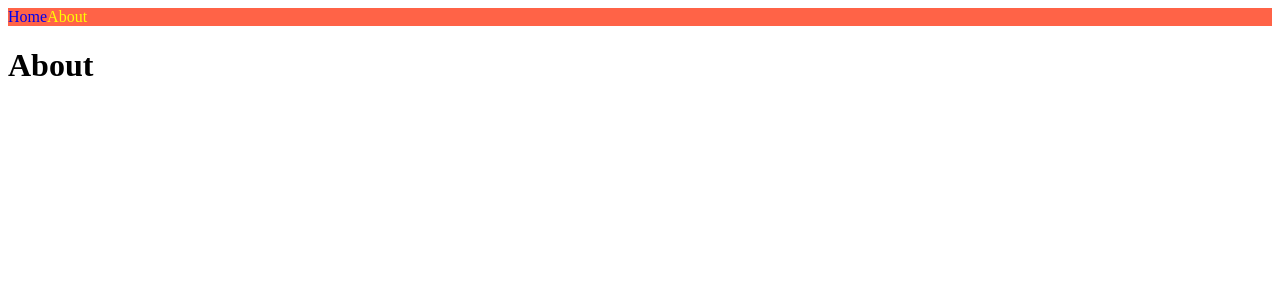
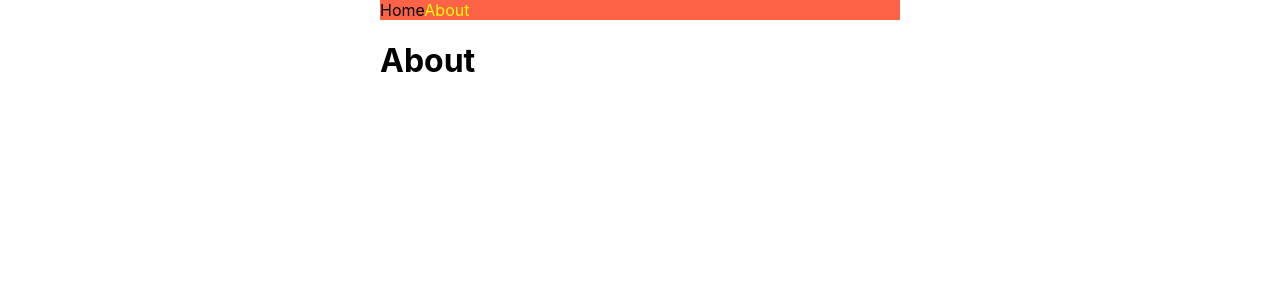
Before and after one commit to heegu0311/namod-next-basic, a Next.js app: page /about in a window 1280 px wide. Shown: the top 300 px of the page. Built offline with nearby package versions, Linux system fonts and the light colour scheme.

Commit message:
lecture 1.6 : add custom app component with global css

```diff
--- /dev/null
+++ b/pages/_app.js
@@ -0,0 +1,11 @@
+import NavBar from "@/components/NavBar";
+import "../styles/globals.css";
+
+export default function App({ Component, pageProps }) {
+  return (
+    <>
+      <NavBar />
+      <Component {...pageProps} />
+    </>
+  );
+}
--- a/pages/about.js
+++ b/pages/about.js
@@ -1,8 +1,7 @@
-import NavBar from "@/components/NavBar";
-
 export default function About() {
-  return <>
-    <NavBar/>
-    <h1>About</h1>
-  </>
+  return (
+    <>
+      <h1>About</h1>
+    </>
+  );
 }
--- a/pages/index.js
+++ b/pages/index.js
@@ -1,9 +1,6 @@
-import NavBar from "@/components/NavBar";
-
 export default function Home() {
   return (
     <>
-      <NavBar />
       <h1>Home</h1>
     </>
   );
--- a/styles/globals.css
+++ b/styles/globals.css
@@ -1,98 +1,15 @@
-:root {
-  --max-width: 1100px;
-  --border-radius: 12px;
-  --font-mono: ui-monospace, Menlo, Monaco, 'Cascadia Mono', 'Segoe UI Mono',
-    'Roboto Mono', 'Oxygen Mono', 'Ubuntu Monospace', 'Source Code Pro',
-    'Fira Mono', 'Droid Sans Mono', 'Courier New', monospace;
-
-  --foreground-rgb: 0, 0, 0;
-  --background-start-rgb: 214, 219, 220;
-  --background-end-rgb: 255, 255, 255;
-
-  --primary-glow: conic-gradient(
-    from 180deg at 50% 50%,
-    #16abff33 0deg,
-    #0885ff33 55deg,
-    #54d6ff33 120deg,
-    #0071ff33 160deg,
-    transparent 360deg
-  );
-  --secondary-glow: radial-gradient(
-    rgba(255, 255, 255, 1),
-    rgba(255, 255, 255, 0)
-  );
-
-  --tile-start-rgb: 239, 245, 249;
-  --tile-end-rgb: 228, 232, 233;
-  --tile-border: conic-gradient(
-    #00000080,
-    #00000040,
-    #00000030,
-    #00000020,
-    #00000010,
-    #00000010,
-    #00000080
-  );
-
-  --callout-rgb: 238, 240, 241;
-  --callout-border-rgb: 172, 175, 176;
-  --card-rgb: 180, 185, 188;
-  --card-border-rgb: 131, 134, 135;
-}
-
-@media (prefers-color-scheme: dark) {
-  :root {
-    --foreground-rgb: 255, 255, 255;
-    --background-start-rgb: 0, 0, 0;
-    --background-end-rgb: 0, 0, 0;
-
-    --primary-glow: radial-gradient(rgba(1, 65, 255, 0.4), rgba(1, 65, 255, 0));
-    --secondary-glow: linear-gradient(
-      to bottom right,
-      rgba(1, 65, 255, 0),
-      rgba(1, 65, 255, 0),
-      rgba(1, 65, 255, 0.3)
-    );
-
-    --tile-start-rgb: 2, 13, 46;
-    --tile-end-rgb: 2, 5, 19;
-    --tile-border: conic-gradient(
-      #ffffff80,
-      #ffffff40,
-      #ffffff30,
-      #ffffff20,
-      #ffffff10,
-      #ffffff10,
-      #ffffff80
-    );
-
-    --callout-rgb: 20, 20, 20;
-    --callout-border-rgb: 108, 108, 108;
-    --card-rgb: 100, 100, 100;
-    --card-border-rgb: 200, 200, 200;
-  }
-}
-
-* {
-  box-sizing: border-box;
+html,
+body {
   padding: 0;
   margin: 0;
-}
-
-html,
-body {
-  max-width: 100vw;
-  overflow-x: hidden;
+  font-family: -apple-system, BlinkMacSystemFont, Segoe UI, Roboto, Oxygen,
+  Ubuntu, Cantarell, Fira Sans, Droid Sans, Helvetica Neue, sans-serif;
 }
 
 body {
-  color: rgb(var(--foreground-rgb));
-  background: linear-gradient(
-      to bottom,
-      transparent,
-      rgb(var(--background-end-rgb))
-    )
-    rgb(var(--background-start-rgb));
+  max-width: 520px;
+  width: 100%;
+  margin: 0 auto;
 }
 
 a {
@@ -100,8 +17,6 @@
   text-decoration: none;
 }
 
-@media (prefers-color-scheme: dark) {
-  html {
-    color-scheme: dark;
-  }
+* {
+  box-sizing: border-box;
 }
```
